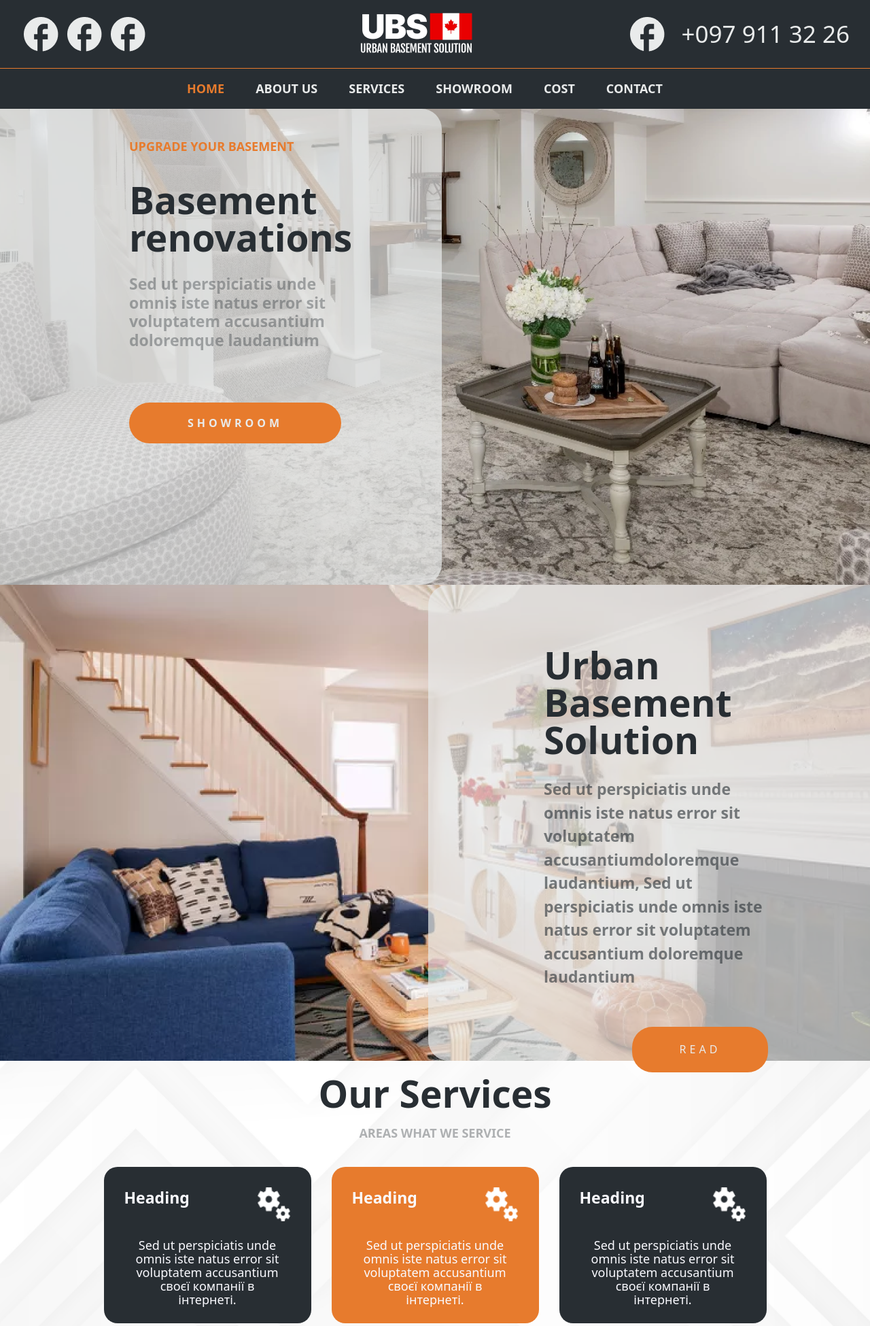
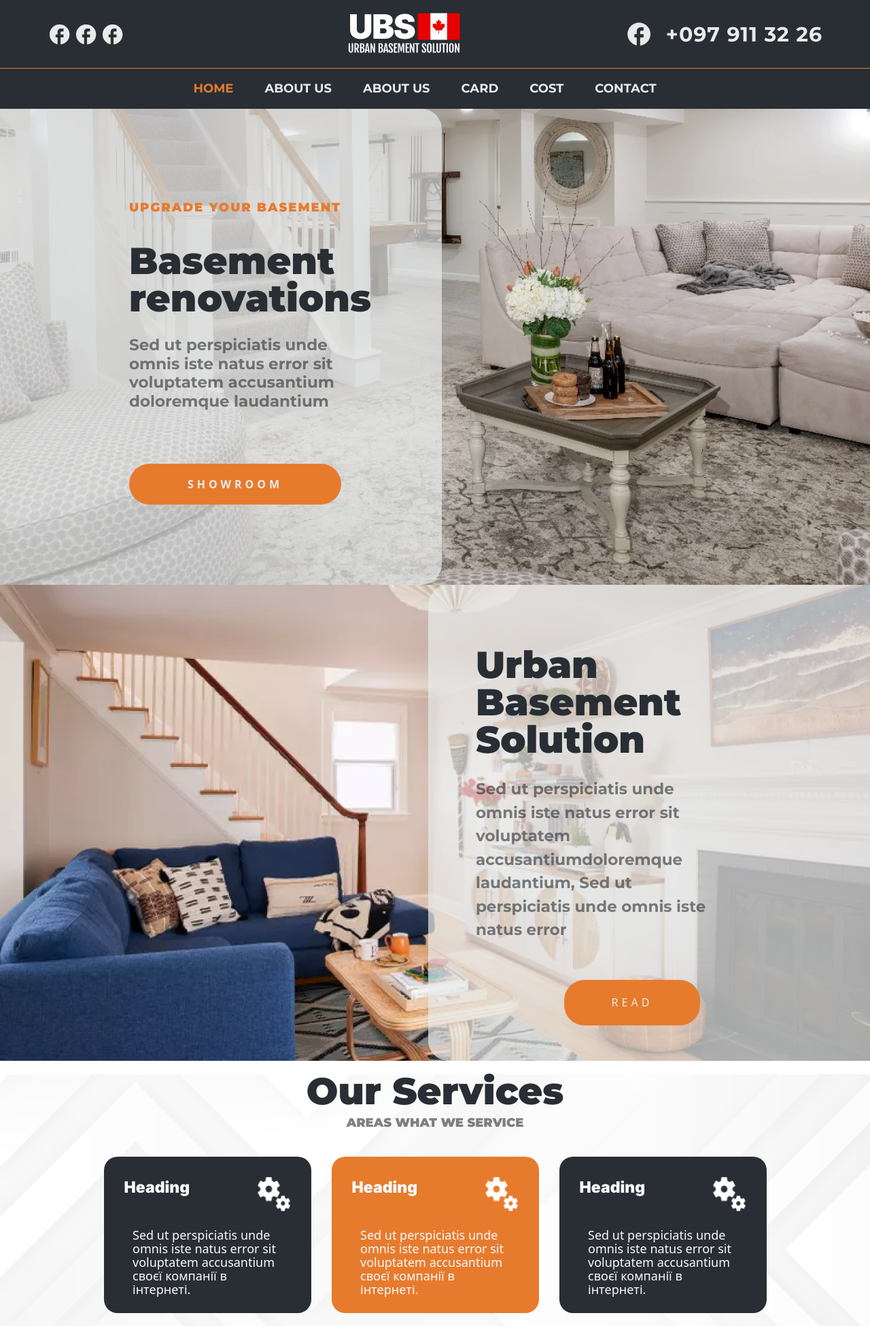
Before and after one commit to JenyaTarasenko/testyng-python-hub, a Django app: page / in a window 1280 px wide. Shown: the top 1950 px of the page at 68% size. Run offline with Django 5.2, Linux system fonts and the light colour scheme.

Commit message:
page-style

```diff
--- a/canada/construction/static/style.css
+++ b/canada/construction/static/style.css
@@ -18,7 +18,7 @@ a {
 } */
 html,body {
 
-    font-family: 'MursGothic', 'Raleway', 'Inter', sans-serif;
+    font-family: 'Montserrat',"Inter", sans-serif;
     font-size: 16px;
     color: #CCC5B9;
     min-width: 320px;
@@ -42,10 +42,14 @@ html,body {
     justify-content: space-between;
     background-color: #282E33;
     height: 100px;
-    padding: 30px;
-    align-items: center;
-}
-
+    padding: 0 70px;
+    align-items: center;
+}
+.top-header_items img {
+
+    width: 35px;
+    height: 35px;
+}
 .top-header_logo {
 
     margin-top: 30px;
@@ -59,12 +63,22 @@ html,body {
     align-items: center;
     gap: 20px;
 
+
+}
+.top-header_telephone img {
+
+    width: 40px;
+    height: 40px;
 }
 .telephone-header {
 
-    font-size: 35px;
+    font-size: 30px;
     text-decoration: none;
     color:#E9EBEB;
+    font-family: 'Montserrat', sans-serif;
+    font-weight: 700;
+    letter-spacing: 1px;
+
 
 }
 .telephone-header:hover {
@@ -92,6 +106,13 @@ html,body {
 }
 
 /* меню линии */
+.navbar-nav,
+.nav-item {
+
+    font-family: 'Montserrat', sans-serif !important;
+    font-weight: 700;
+    font-size:18px;
+}
 
 
 /* меню  bootstrap  убрать обводку */
@@ -159,6 +180,7 @@ html,body {
     margin-left: 150px;
     text-align: left;
     padding: 40px;
+    margin-top: 90px;
 
 }
 
@@ -203,9 +225,10 @@ html,body {
     font-weight: 900;
     font-size: 18px;
     line-height: 30px;
-    letter-spacing: 20%;
+    letter-spacing: 2px;
     color:#E77B2D;
     text-transform: uppercase;
+    font-family: 'Montserrat', sans-serif;
 }
 .home-description h1 {
 
@@ -213,6 +236,8 @@ html,body {
     font-size: 55px;
     line-height: 55px;
     color: #282E33;
+    font-family: 'Montserrat', sans-serif;
+
 
 
 }
@@ -222,8 +247,8 @@ html,body {
 
     font-weight: 700;
     font-size: 23px;
-    opacity: 60%;
-    color: #282E3399;
+    color:rgba(40, 46, 51, 0.6);
+    font-family: 'Montserrat', sans-serif;
 
 
 }
@@ -311,7 +336,7 @@ html,body {
     gap: 20px;
     justify-content: center;
     max-width: 450px;
-    margin-left: 150px;
+    margin-left: 50px;
     padding: 20px;
     margin-top: 70px;
 
@@ -326,6 +351,7 @@ html,body {
     font-size: 55px;
     line-height: 55px;
     color: #282E33;
+    font-family: 'Montserrat', sans-serif;
 
 
 }
@@ -339,8 +365,8 @@ html,body {
 
     font-weight: 700;
     font-size: 23px;
-
-    color: #282E3399;
+    color:rgba(40, 46, 51, 0.6);
+    font-family: 'Montserrat', sans-serif;
 
 
 }
@@ -375,6 +401,7 @@ html,body {
     align-items: center;
     background-size: cover;
     background-position: center;
+    margin-top: 20px;
 
 
 }
@@ -386,7 +413,7 @@ html,body {
     text-align: center;
     flex-direction: column;
     gap: 10px;
-    margin-top: 20px;
+    margin-top: 10px;
 }
 
 .text-block h4 {
@@ -394,8 +421,9 @@ html,body {
 
     font-weight: 900;
     font-size: 55px;
-    line-height: 55px;
+    line-height: 30px;
     color: #282E33;
+    font-family: 'Montserrat', sans-serif;
 
 }
 .text-block_item p{
@@ -405,7 +433,9 @@ html,body {
     font-size: 18px;
     color: #282E3399;
     text-transform: uppercase;
-    opacity: 60%;
+    font-family: 'Montserrat', sans-serif;
+
+
 
 }
 /* section text */
@@ -438,6 +468,7 @@ html,body {
     color: #FAFAFF;
     margin-left: 30px;
     margin-top: 30px;
+    font-family: "Inter", sans-serif;
 
 
 }
@@ -474,7 +505,7 @@ html,body {
 .service-card_description {
 
     display: flex;
-    text-align: center;
+    text-align: left;
     max-width: 220px;
     max-height: 105px;
 
--- a/canada/construction/templates/app/base.html
+++ b/canada/construction/templates/app/base.html
@@ -66,8 +66,14 @@
             }
         }
      </script>
+     <link rel="preconnect" href="https://fonts.googleapis.com">
+     <link rel="preconnect" href="https://fonts.gstatic.com" crossorigin>
 
-        <!-- Стили -->
+     <link href="https://fonts.googleapis.com/css2?family=Montserrat:ital,wght@0,100..900;1,100..900&family=Raleway:ital,wght@0,100..900;1,100..900&display=swap" rel="stylesheet">
+     <link rel="preconnect" href="https://fonts.googleapis.com">
+    <link rel="preconnect" href="https://fonts.gstatic.com" crossorigin>
+    <link href="https://fonts.googleapis.com/css2?family=Inter:ital,opsz,wght@0,14..32,100..900;1,14..32,100..900&display=swap" rel="stylesheet">
+            <!-- Стили -->
     <link rel="stylesheet" href="{% static './style.css' %}"/>
     <link rel="stylesheet" href="{% static './media.css' %}"/>
     <link href="https://cdn.jsdelivr.net/npm/bootstrap@5.3.1/dist/css/bootstrap.min.css" rel="stylesheet">
--- a/canada/construction/templates/app/pages/about.html
+++ b/canada/construction/templates/app/pages/about.html
@@ -177,8 +177,8 @@
     <!--  video-content  -->
 
     <section class="video-content">
-        <div class="text-service__block">
-            <div class="text-block_item">
+        <div class="text-service__block-video">
+            <div class="text-block_item-video">
                 <p>areas what we service</p>
             </div>
         </div>
--- a/canada/construction/templates/app/pages/index.html
+++ b/canada/construction/templates/app/pages/index.html
@@ -59,7 +59,7 @@
                             <h3>Urban Basement Solution</h3>
                         </div>
                         <div class="urban-description">
-                            <p>Sed ut perspiciatis unde omnis iste natus error sit voluptatem accusantiumdoloremque laudantium, Sed ut perspiciatis unde omnis iste natus error sit voluptatem accusantium doloremque laudantium</p>
+                            <p>Sed ut perspiciatis unde omnis iste natus error sit voluptatem accusantiumdoloremque laudantium, Sed ut perspiciatis unde omnis iste natus error</p>
                         </div>
                         <div class="urban-button">
                             <button class="urban-btn">read</button>
@@ -78,7 +78,7 @@
                         <h3>Urban Basement Solution</h3>
                     </div>
                     <div class="urban-description">
-                        <p>Sed ut perspiciatis unde omnis iste natus error sit voluptatem accusantiumdoloremque laudantium, Sed ut perspiciatis unde omnis iste natus error sit voluptatem accusantium doloremque laudantium</p>
+                        <p>Sed ut perspiciatis unde omnis iste natus error sit voluptatem</p>
                     </div>
                     <div class="urban-button">
                         <button class="urban-btn">read</button>
--- a/canada/construction/templates/include/menu/menu.html
+++ b/canada/construction/templates/include/menu/menu.html
@@ -38,16 +38,16 @@
         <div class="collapse navbar-collapse" id="navbarNav">
             <ul class="navbar-nav mx-auto"> <!-- Центрируем пункты меню -->
             <li class="nav-item">
-                <a class="nav-link active" href="{% url 'construction:index' %}">Home</a>
+                <a class="nav-link {% if request.path == '/' %}active{% endif %}" href="{% url 'construction:index' %}">Home</a>
             </li>
             <li class="nav-item">
-                <a class="nav-link" href="{% url 'construction:about' %}">About Us</a>
+                <a class="nav-link {% if request.path == '/about/' %}active{% endif %}" href="{% url 'construction:about' %}">About Us</a>
             </li>
             <li class="nav-item">
-                <a class="nav-link" href="{% url 'construction:detail' %}">Services</a>
+                <a class="nav-link {% if request.path == '/detail/' %}active{% endif %}" href="{% url 'construction:detail' %}">About Us</a>
             </li>
             <li class="nav-item">
-                <a class="nav-link" href="{% url 'construction:card' %}">Showroom</a>
+                <a class="nav-link {% if request.path == '/card/' %}active{% endif %}" href="{% url 'construction:card' %}">Card</a>
             </li>
             <li class="nav-item">
                 <a class="nav-link" href="{% url 'construction:test' %}">Cost</a>
```
Also changed, not shown: other parts of canada/construction/static/style.css (+141 -85 lines), canada/construction/static/media.css (+54 -1 lines).
